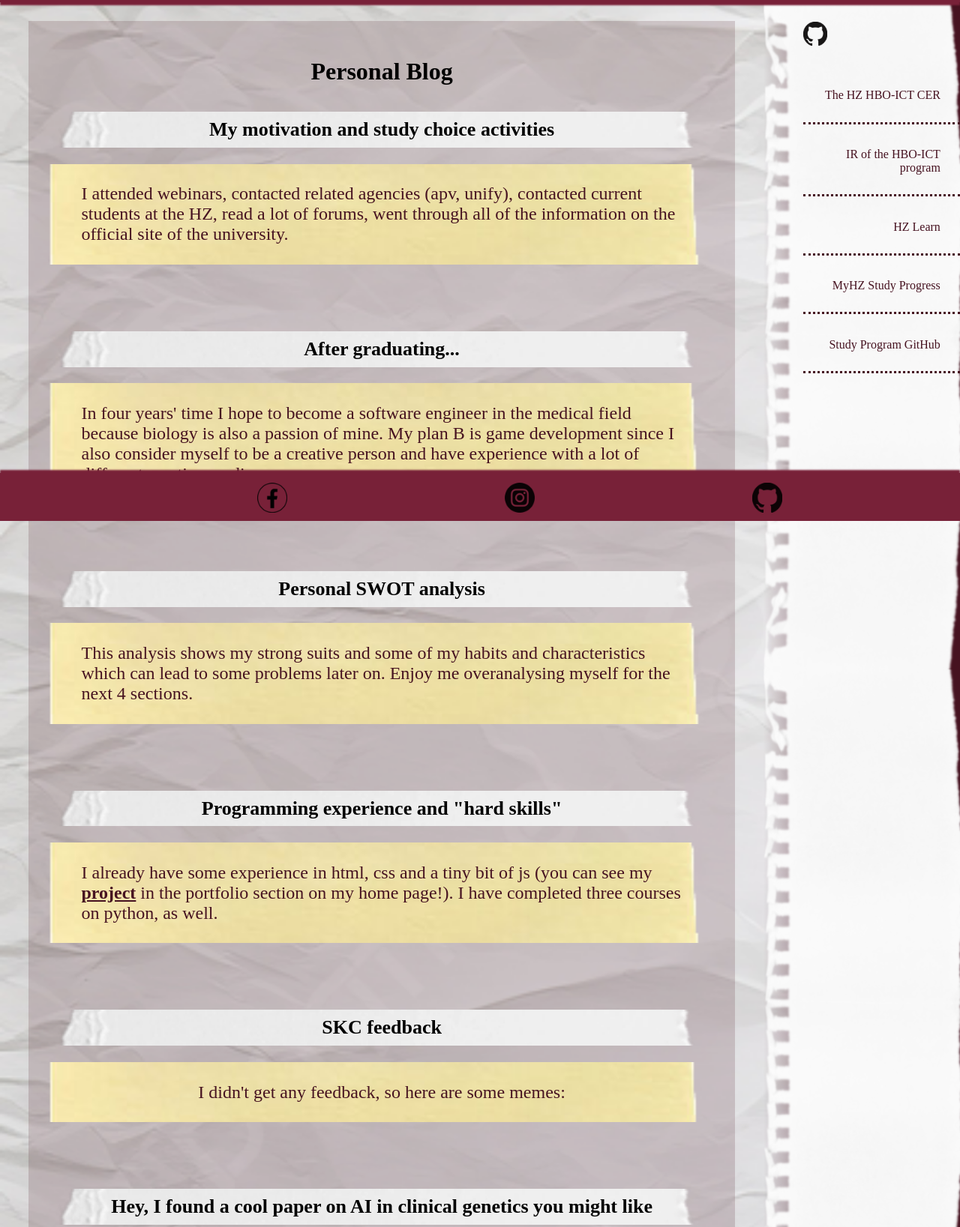
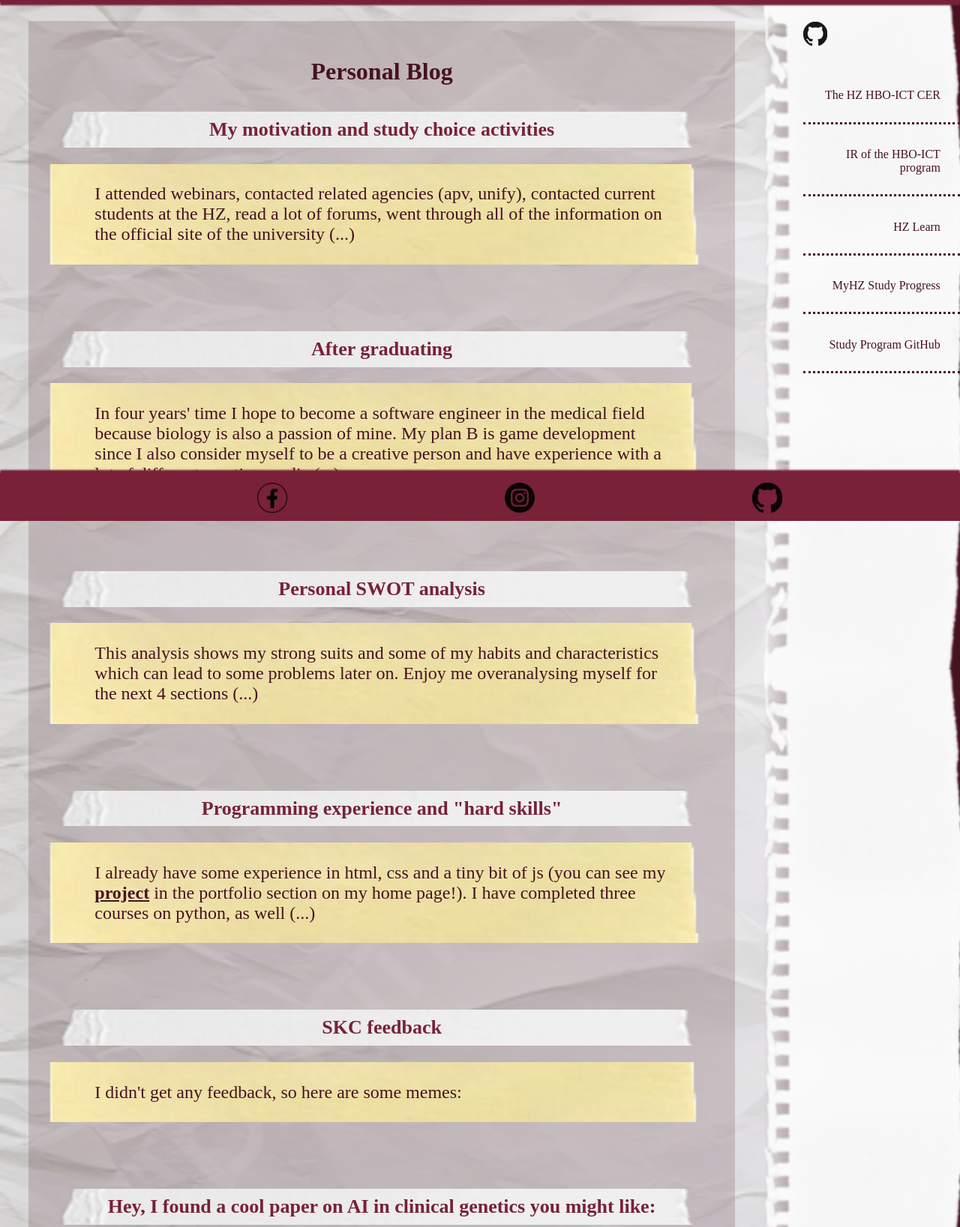
Before and after one commit to DariMasu/masu0002.github.io-, a plain HTML site: page blog.html in a window 1280 px wide. Shown: the part 105-1742 px from the top of the page at 75% size. Drawn offline with Linux system fonts and the light colour scheme.

Commit message:
finished blog page design

```diff
--- a/blog.html
+++ b/blog.html
@@ -38,7 +38,7 @@
             I attended webinars, contacted related agencies (apv, unify),
             contacted current students at the HZ, read a lot of forums, went
             through all of the information on the official site of the
-            university.
+            university (...)
           </summary>
           <p class="blogpost">
             I chose this program because it combines everything I'm passionate
@@ -49,13 +49,13 @@
         </details>
 
         <!-- future aspirations article -->
-        <h2>After graduating...</h2>
+        <h2>After graduating</h2>
         <details>
           <summary class="blogpost">
             In four years' time I hope to become a software engineer in the
             medical field because biology is also a passion of mine. My plan B
             is game development since I also consider myself to be a creative
-            person and have experience with a lot of different creative media.
+            person and have experience with a lot of different creative media (...)
           </summary>
           <p class="blogpost">
             No matter my final choice of profession I will try my best to take
@@ -70,10 +70,10 @@
           <summary class="blogpost">
             This analysis shows my strong suits and some of my habits and
             characteristics which can lead to some problems later on. Enjoy me
-            overanalysing myself for the next 4 sections.
+            overanalysing myself for the next 4 sections (...)
           </summary>
 
-          <section>
+          <section class="swot">
             <h3>Strengths</h3>
             <ul class="starlist">
               <li>creativity 9/10</li>
@@ -86,7 +86,7 @@
             </ul>
           </section>
 
-          <section>
+          <section class="swot">
             <h3>Weakenesses</h3>
             <ul class="starlist">
               <li>I hate public speaking</li>
@@ -99,7 +99,7 @@
             </ul>
           </section>
 
-          <section>
+          <section class="swot">
             <h3>Opportunities</h3>
             <ul class="starlist">
               <li>
@@ -114,7 +114,7 @@
             </ul>
           </section>
 
-          <section>
+          <section class="swot">
             <h3>Threats</h3>
             <ul class="starlist">
               <li>I like having a routine</li>
@@ -135,7 +135,7 @@
             (you can see my
             <a id="jumplink" href="index.html#websitesection">project</a> in the
             portfolio section on my home page!). I have completed three courses
-            on python, as well.
+            on python, as well (...)
           </summary>
           <p class="blogpost">
             This is the language I have most experience in and it is what made
@@ -159,11 +159,12 @@
 
         <!-- ICT news article/paper article -->
         <h2>
-          Hey, I found a cool paper on AI in clinical genetics you might like
+          Hey, I found a cool paper on AI in clinical genetics you might like:
         </h2>
         <a
           id="blogpostlink"
           href="https://www.nature.com/articles/s41431-024-01782-w"
+          target="_blank"
         >
           <p class="blogpost">
             Artificial intelligence (AI) has been growing more powerful and
--- a/css/blog.css
+++ b/css/blog.css
@@ -8,7 +8,8 @@
 }
 
 /* design styles */
-details, #blogpostlink {
+details,
+#blogpostlink {
   display: flex;
   flex-direction: column;
   background-image: url("/resources/stickynote.png");
@@ -20,15 +21,20 @@ details, #blogpostlink {
 }
 summary {
   display: block;
+  justify-items: center;
+  align-items: center;
+  font-size: 26px;
+}
+.swot {
   justify-self: center;
   align-self: center;
-  font-size: 26px;
+  width: 60%;
 }
 .blogpost {
   font-size: 24px;
   color: #461220;
-  padding-left: 5%;
-  padding-right: 5%;
+  padding-left: 7%;
+  padding-right: 7%;
   padding-bottom: 3%;
   padding-top: 3%;
 }
@@ -40,5 +46,6 @@ h2 {
   text-align: center;
 }
 h3 {
+  background-image: url("/resources/navpaperzealouspink.webp");
   background-size: 40% 80%;
 }
--- a/css/generalstyles.css
+++ b/css/generalstyles.css
@@ -102,13 +102,13 @@ h4 {
 }
 h1 {
   font-size: 32px;
-  color: rgb(0, 0, 0);
+  color: #461220;
   margin: 4%;
   text-align: center;
 }
 h2 {
   font-size: 26px;
-  color: rgb(0, 0, 0);
+  color: #782138;
   background-image: url("/resources/navpaperzealous.webp");
 }
 h3 {
```
